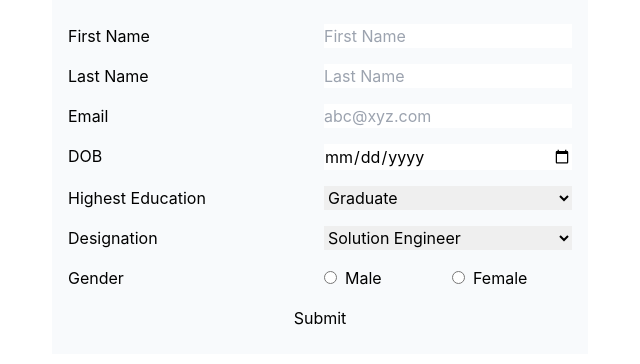
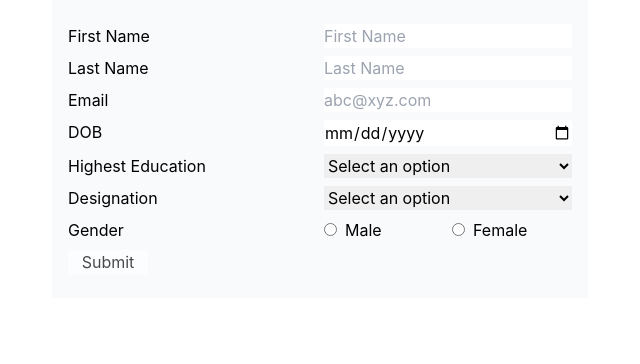
Before and after one commit to Nishith1998/React-Learning, a React (Create React App) app: page / in a window 1280 px wide. Shown: the top 364 px of the page, without its empty margins (320-960 px from the left). Built offline with nearby package versions, Linux system fonts and the light colour scheme.

Commit message:
Showing user records post submit

```diff
--- a/src/components/Form/Form.tsx
+++ b/src/components/Form/Form.tsx
@@ -1,3 +1,4 @@
+import { useEffect, useState } from "react";
 import { formField } from "../../models/types";
 import { Card } from "../UI/Card/Card";
 import { GenericForm } from "../UI/FormField/GenericForm";
@@ -27,7 +28,11 @@ const formFields: formField[] = [
     label: "Email",
     attributes: { id: "email", type: "email", placeholder: "abc@xyz.com" },
     isValid: (value: string) => {
-      return value ? /^[a-zA-Z0-9.!#$%&'*+/=?^_`{|}~-]+@[a-zA-Z0-9-]+(?:\.[a-zA-Z0-9-]+)*$/.test(value.trim())  : false;
+      return value
+        ? /^[a-zA-Z0-9.!#$%&'*+/=?^_`{|}~-]+@[a-zA-Z0-9-]+(?:\.[a-zA-Z0-9-]+)*$/.test(
+            value.trim()
+          )
+        : false;
     },
   },
   {
@@ -35,7 +40,8 @@ const formFields: formField[] = [
     type: "input",
     label: "DOB",
     attributes: { id: "email", type: "date", placeholder: "dd/mm/yyyy" },
-    isValid: (value: string) => new Date().getFullYear() - new Date(value).getFullYear() > 18,
+    isValid: (value: string) =>
+      new Date().getFullYear() - new Date(value).getFullYear() > 18,
   },
   {
     id: "highestEducation",
@@ -70,19 +76,49 @@ const formFields: formField[] = [
     ],
     isValid: (value: string) => value.trim().length !== 0,
   },
+  // {
+  //   id: "profilePic",
+  //   type: "input",
+  //   label: "Upload profile picture",
+  //   attributes: { type: "file" },
+  //   isValid: (value: string) => value.trim().length !== 0,
+  // },
   {
     id: "submitButton",
     type: "button",
     label: "Submit",
-    attributes: { id: "submitButton" },
-    // isValid: (value: string) => true,
+    classes: "bg-blue-200 w-20",
+    attributes: { id: "submitButton", type: "submit" },
   },
 ];
 
-export const Form = () => {
+export const Form = (props: any) => {
+  const onSubmit = (formValue: { [key: string]: string }) => {
+    console.log(formValue);
+    props.onAddUser({
+      ...formValue,
+      name: formValue.firstName + formValue.lastName,
+    });
+  };
+  // formFields.forEach(fields => {
+  //   fields.value = props.formValue[fields.id];
+  // })
+  const [newValue, setNewValue] = useState(formFields.map(fields => {
+    fields.value = props.formValue[fields.id];
+    return fields;
+  }));
+  useEffect(() => {
+    console.log();
+    const newValue = formFields.map((fields) => {
+      fields.value = props.formValue[fields.id];
+      return fields;
+    });
+    setNewValue(newValue);
+    console.log("newVla", newValue);
+  }, [props]);
   return (
     <Card className="flex-col bg-slate-50">
-      <GenericForm formFields={formFields} />
+      <GenericForm formFields={newValue} onSubmit={onSubmit} />
     </Card>
   );
 };
--- a/src/components/Layout/Layout.tsx
+++ b/src/components/Layout/Layout.tsx
@@ -1,7 +1,57 @@
-import { Form } from "../Form/Form"
+import { useState } from "react";
+import { Form } from "../Form/Form";
+import { UserInfo } from "../User/UserInfo";
 
 export const Layout = () => {
-    return (
-        <Form/>
-    )
-}
+  const userDetailsInitialState: { [key: string]: string }[] = [
+    // {
+    //     "firstName": "adfs",
+    //     "lastName": "asadf",
+    //     "name": "asfs asadf",
+    //     "email": "ngoswami@deqode.com",
+    //     "dob": "1998-12-16",
+    //     "highestEducation": "graduate",
+    //     "designation": "solutionEngineer",
+    //     "gender": "male",
+    //     "profilePic": "C:\\fakepath\\Screenshot from 2023-06-05 16-30-00.png",
+    //     "submitButton": ""
+    // }
+  ];
+  const currentUserFormValueInitialState: {[key: string]: string} = {}
+  const [userDetails, setUserDetails] = useState(userDetailsInitialState);
+  const [currentUserFormValue, setCurrentUserFormValue] = useState(currentUserFormValueInitialState);
+
+  const addUserHandler = (userInfo: { [key: string]: string }) => {
+    setUserDetails((prevState) => {
+      const indexOfItem = userDetails.findIndex(ele => ele.email === userInfo.email)
+      if( indexOfItem === -1) {
+        return prevState.concat([userInfo]);
+      } else {
+        prevState[indexOfItem] = userInfo;
+        return [...prevState];
+      }
+    });
+  };
+
+  const onDeleteHandler = (item: { [key: string]: string }) => {
+    setUserDetails((prevState) => {
+      let indexOfItem = prevState.findIndex((ele) => ele.email === item.email);
+      prevState.splice(indexOfItem, 1);
+      return [...prevState];
+    });
+  };
+
+  const onEditHandler = (item: { [key: string]: string }) => {
+    console.log("edit" , item)
+      setCurrentUserFormValue(item);
+  };
+
+  return (
+    <>
+      <Form formValue={currentUserFormValue} onAddUser={addUserHandler} />
+      {userDetails.length !== 0 && (
+        <UserInfo userDetails={userDetails} onDelete={onDeleteHandler} onEdit={onEditHandler} />
+      )}
+    </>
+  );
+};
--- a/src/components/UI/FormField/FormField.tsx
+++ b/src/components/UI/FormField/FormField.tsx
@@ -3,11 +3,17 @@ import React, { ChangeEvent } from "react";
 export const FormField = (props: any) => {
   let formFieldJSX;
 
-  const onInputChangeHandler = (label: string, value: string, isValid: boolean) => {
+  const onInputChangeHandler = (
+    label: string,
+    value: string,
+    isValid: boolean
+  ) => {
     props.onInputChange(label, value, isValid);
   };
 
-  console.log("rUNNING");
+  const isFormValid = () => {
+    return Object.values(props.form).filter((ele: any) => ele.isValid === false || ele.isValid === null).length !== 0;
+  }
 
   if (props.type === "input") {
     formFieldJSX = (
@@ -15,10 +21,17 @@ export const FormField = (props: any) => {
         <label htmlFor={props.attributes.id}>{props.label}</label>
         <input
           {...props.attributes}
+          value={props.value}
           onChange={(event: ChangeEvent<HTMLInputElement>) =>
-            onInputChangeHandler(props.id, event.target.value, props.isValid(event.target.value))
+            onInputChangeHandler(
+              props.id,
+              event.target.value,
+              props.isValid(event.target.value)
+            )
           }
-          className={props.form[props.id].isValid === false ? 'bg-red-200' : 'bg-white' }
+          className={
+            props.form[props.id].isValid === false ? "bg-red-200" : "bg-white"
+          }
         ></input>
       </>
     );
@@ -28,10 +41,18 @@ export const FormField = (props: any) => {
         <label htmlFor={props.attributes.id}>{props.label}</label>
         <select
           {...props.attributes}
+          value={ props.value}
           onChange={(event: ChangeEvent<HTMLInputElement>) =>
-            onInputChangeHandler(props.id, event.target.value, props.isValid(event.target.value))
+            onInputChangeHandler(
+              props.id,
+              event.target.value,
+              props.isValid(event.target.value)
+            )
           }
         >
+          <option disabled selected>
+            Select an option
+          </option>
           {props.options.map((option: { label: string; value: string }) => (
             <option key={option.value} value={option.value}>
               {option.label}
@@ -54,8 +75,14 @@ export const FormField = (props: any) => {
                   name={"radio-" + props.attributes.id}
                   type="radio"
                   value={option.value}
-                  onChange={(event: ChangeEvent<HTMLInputElement>) =>
-                    onInputChangeHandler(props.id, event.target.value, props.isValid(event.target.value))
+                  // checked={props === option.value}
+                  onChange={(event: ChangeEvent<HTMLInputElement>) => {
+                    onInputChangeHandler(
+                      props.id,
+                      event.target.value,
+                      props.isValid(event.target.value)
+                    )
+                  }
                   }
                 ></input>
                 <label
@@ -73,7 +100,11 @@ export const FormField = (props: any) => {
     );
   } else if (props.type === "button") {
     formFieldJSX = (
-      <button className="col-span-2" {...props.attributes}>
+      <button
+        className={`col-span-2 bg-blue-200 w-20 ${isFormValid() ? 'bg-white opacity-70' : '' }`}
+        {...props.attributes}
+        disabled={isFormValid()}
+      >
         {props.label}
       </button>
     );
--- a/src/components/UI/FormField/GenericForm.tsx
+++ b/src/components/UI/FormField/GenericForm.tsx
@@ -1,19 +1,22 @@
-import { useState } from "react";
+import { FormEvent, useState } from "react";
 import { formField } from "../../../models/types";
 import { FormField } from "./FormField";
 import { Card } from "../Card/Card";
 
-export const GenericForm = (props: { formFields: formField[] }) => {
+export const GenericForm = (props: { formFields: formField[], onSubmit: any }) => {
   type FormStructureType = {
     [key: string]: { value: string; isValid: boolean | null };
   };
 
   const formStructure: FormStructureType = {};
   props.formFields.forEach(
-    (ele: formField) => (formStructure[ele.id] = { value: "", isValid: null })
+    (ele: formField) => {
+      formStructure[ele.id] = { value: ele.value ?? '', isValid: ele.type === 'button' ? true : null }
+  }
   );
 
   const [form, setForm] = useState(formStructure);
+  const [newFormFields, setNewFormFields] = useState(props.formFields)
 
   console.log("State value: ", form);
 
@@ -23,17 +26,30 @@ export const GenericForm = (props: { formFields: formField[] }) => {
     });
   };
 
+  const submitHandler = (event: FormEvent<HTMLFormElement>) => {
+    event.preventDefault();
+    console.log("Form Value: ", form)
+    let obj: {[key: string]: string} = {};
+    for(let item in form) {
+      obj[item] = form[item].value;
+    }
+    props.onSubmit(obj);
+  }
+
   return (
     <Card>
-      {props.formFields.map((field: formField) => (
+      <form onSubmit={submitHandler}>
+        {newFormFields.map((field: formField) => (
           <FormField
             key={field.id}
             isValid={form[field.id].isValid}
             form={form}
+            // value={form[field.id].value}
             {...field}
             onInputChange={onInputChange}
           />
         ))}
+      </form>
     </Card>
   );
 };
--- /dev/null
+++ b/src/components/User/UserInfo.tsx
@@ -0,0 +1,61 @@
+const tableHeader = [
+  {
+    id: "name",
+    colName: "Name",
+  },
+  {
+    id: "email",
+    colName: "Email",
+  },
+  {
+    id: "dob",
+    colName: "Date of Birth",
+  },
+  {
+    id: "highestEducation",
+    colName: "Highest Education",
+  },
+  {
+    id: "designation",
+    colName: "Designation",
+  },
+  {
+    id: "delete-action",
+    colName: "Delete",
+  },
+];
+export const UserInfo = (props: any) => {
+
+  const deleteHandler = (item: {[key: string]: string}) => {
+    props.onDelete(item);
+  }
+
+  const editHandler = (item: {[key: string]: string}) => {
+    props.onEdit(item);
+
+  }
+
+  return (
+    <>
+      <div className="flex flex-row">
+        {tableHeader.map((ele) => (
+          <div className="w-40 truncate" key={`header-${ele.id}`}>
+            {ele.colName}
+          </div>
+        ))}
+      </div>
+      <div className="flex flex-col">
+        {props.userDetails.map((ele: any) => (
+          <div className="flex flex-row cursor-pointer" onDoubleClick={() => editHandler(ele)}>
+            {tableHeader.map((innerEle: any) => (
+              <div className="w-40 truncate" key={`cell-${innerEle.id}`}>
+                {innerEle.id === "delete-action" && <button onClick={() => deleteHandler(ele)}>delete</button>}
+                {innerEle.id !== "delete-action" && ele[innerEle.id]}
+              </div>
+            ))}
+          </div>
+        ))}
+      </div>
+    </>
+  );
+};
--- a/src/models/types.ts
+++ b/src/models/types.ts
@@ -3,7 +3,8 @@ export type formField = {
   type: string;
   label: string;
   attributes: React.InputHTMLAttributes<any>;
+  value?: string;
+  classes?: string;
   options?: {label: string, value: string}[];
   isValid?: (value:string) => boolean;
-  isInValid?: boolean;
 };
--- a/tailwind.config.js
+++ b/tailwind.config.js
@@ -3,6 +3,8 @@ const colors = require('tailwindcss/colors')
 module.exports = {
   content: [
     "./src/**/*.{js,jsx,ts,tsx}",
+  ],
+  safelist: [
   ],
   theme: {
     extend: {
```
Lines whose indentation alone changed are shown as unchanged.
